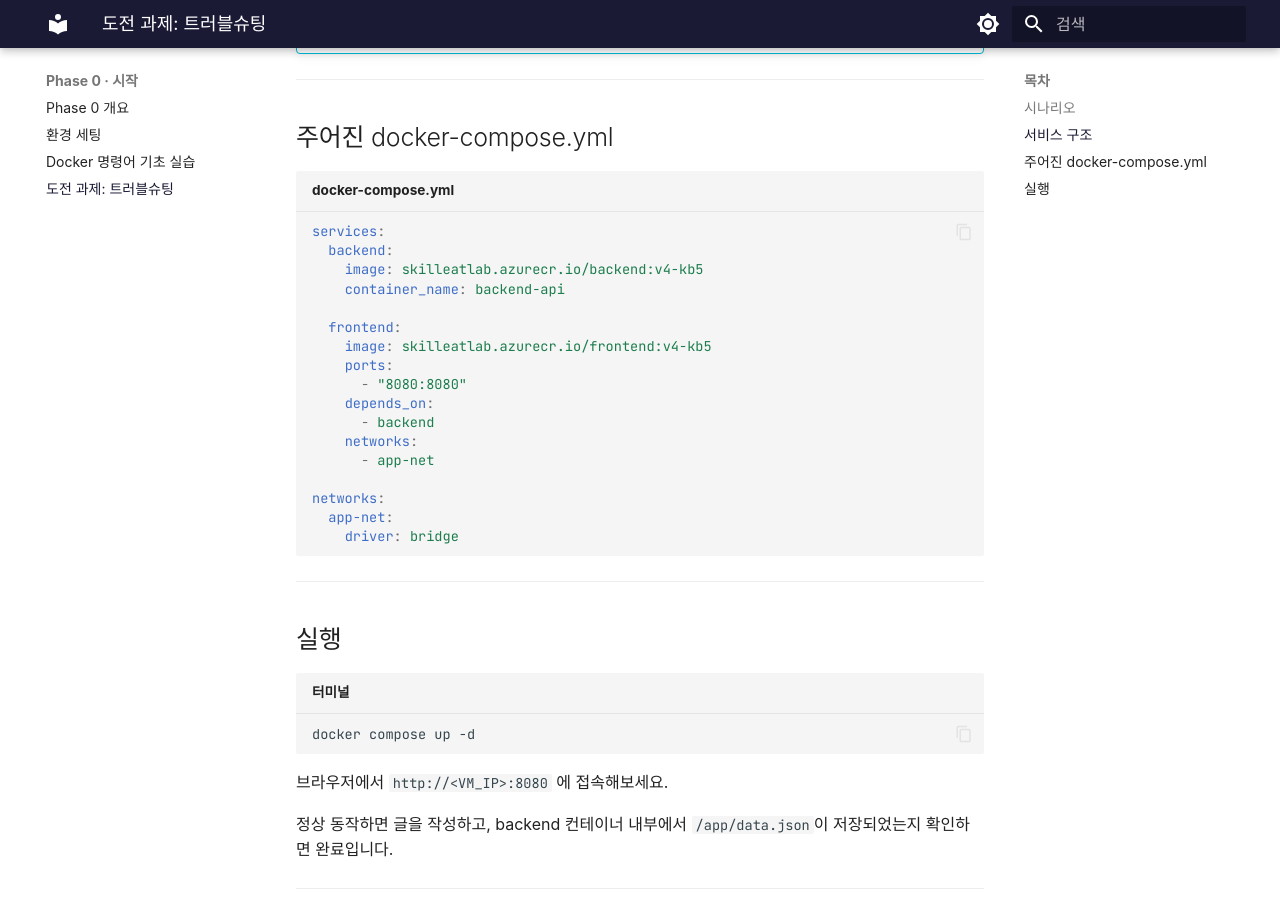
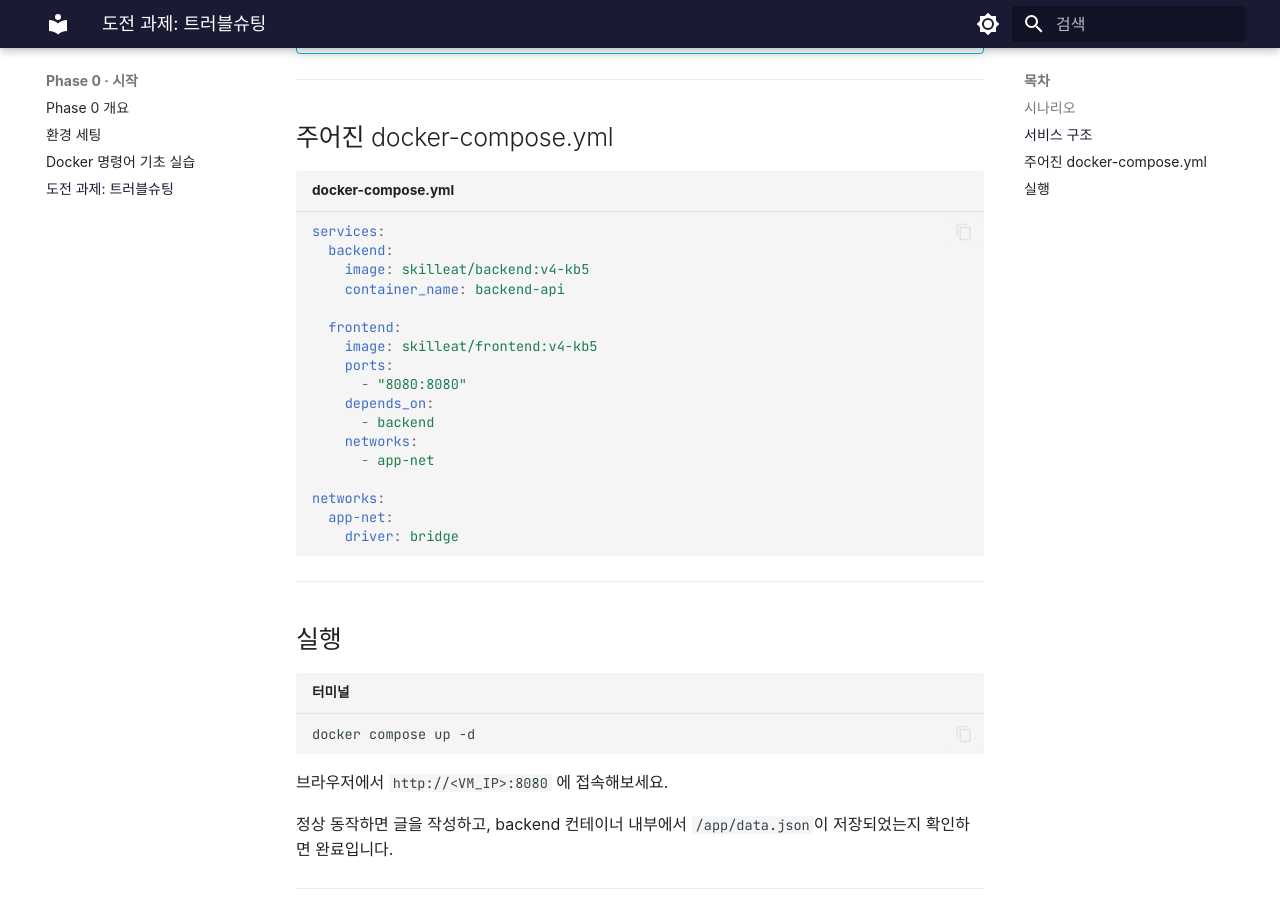
Before and after one commit to skilleat-labs/container-service-labs, an MkDocs documentation site: the page built from docs/phase-0/troubleshooting-compose.md, in a window 1280 px wide and 900 px high, scrolled down 1051 px. Built offline with MkDocs 1.6.1 and Material for MkDocs 9.7.7, drawn with Linux system fonts in a browser that asks for light colours; some web fonts are replaced.

Commit message:
Update image registry: ACR → Docker Hub (skilleat/*)

````diff
--- a/docs/phase-0/troubleshooting-compose.md
+++ b/docs/phase-0/troubleshooting-compose.md
@@ -46,11 +46,11 @@ backend (Flask)
 ```yaml title="docker-compose.yml"
 services:
   backend:
-    image: skilleatlab.azurecr.io/backend:v4-kb5
+    image: skilleat/backend:v4-kb5
     container_name: backend-api
 
   frontend:
-    image: skilleatlab.azurecr.io/frontend:v4-kb5
+    image: skilleat/frontend:v4-kb5
     ports:
       - "8080:8080"
     depends_on:
````
